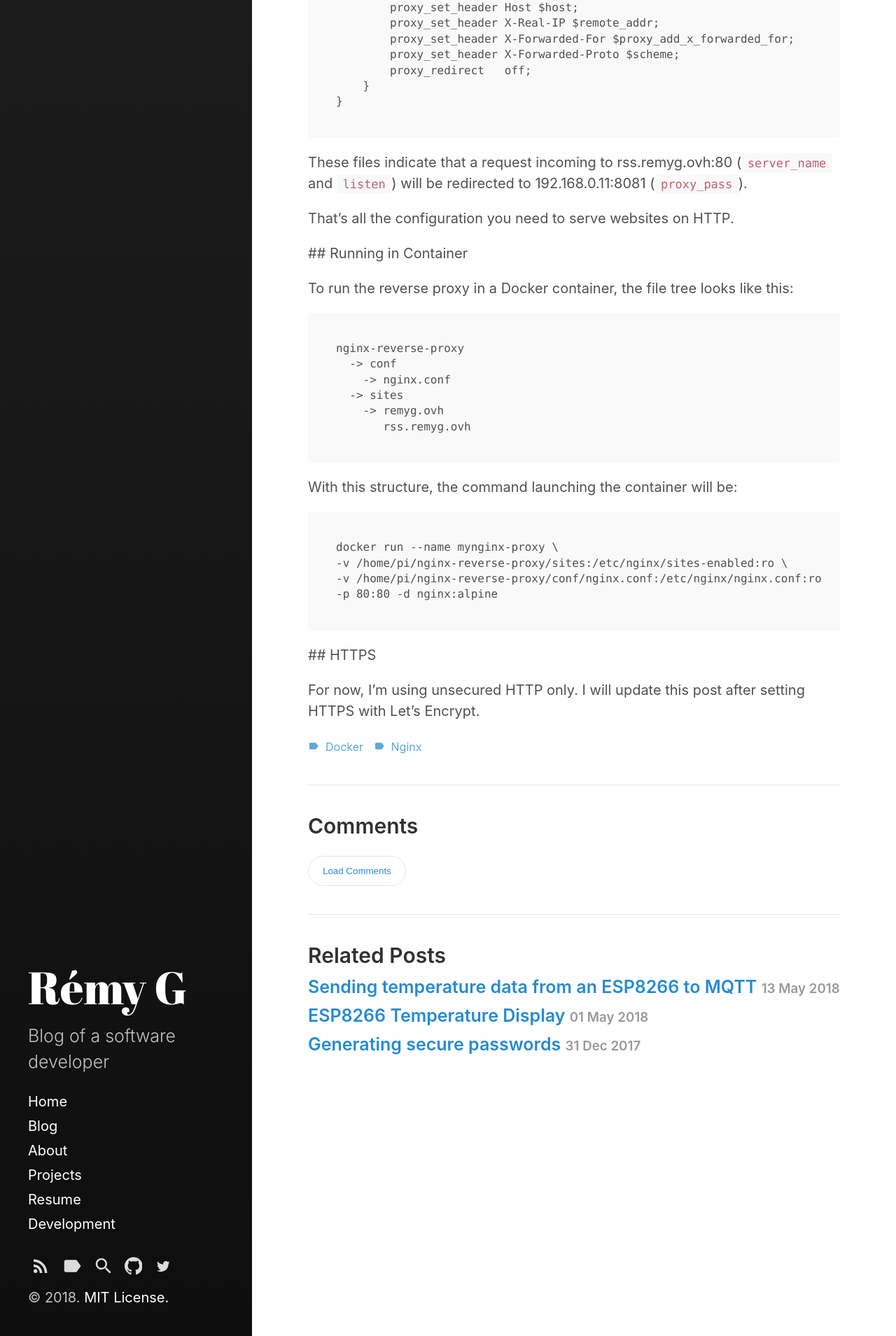
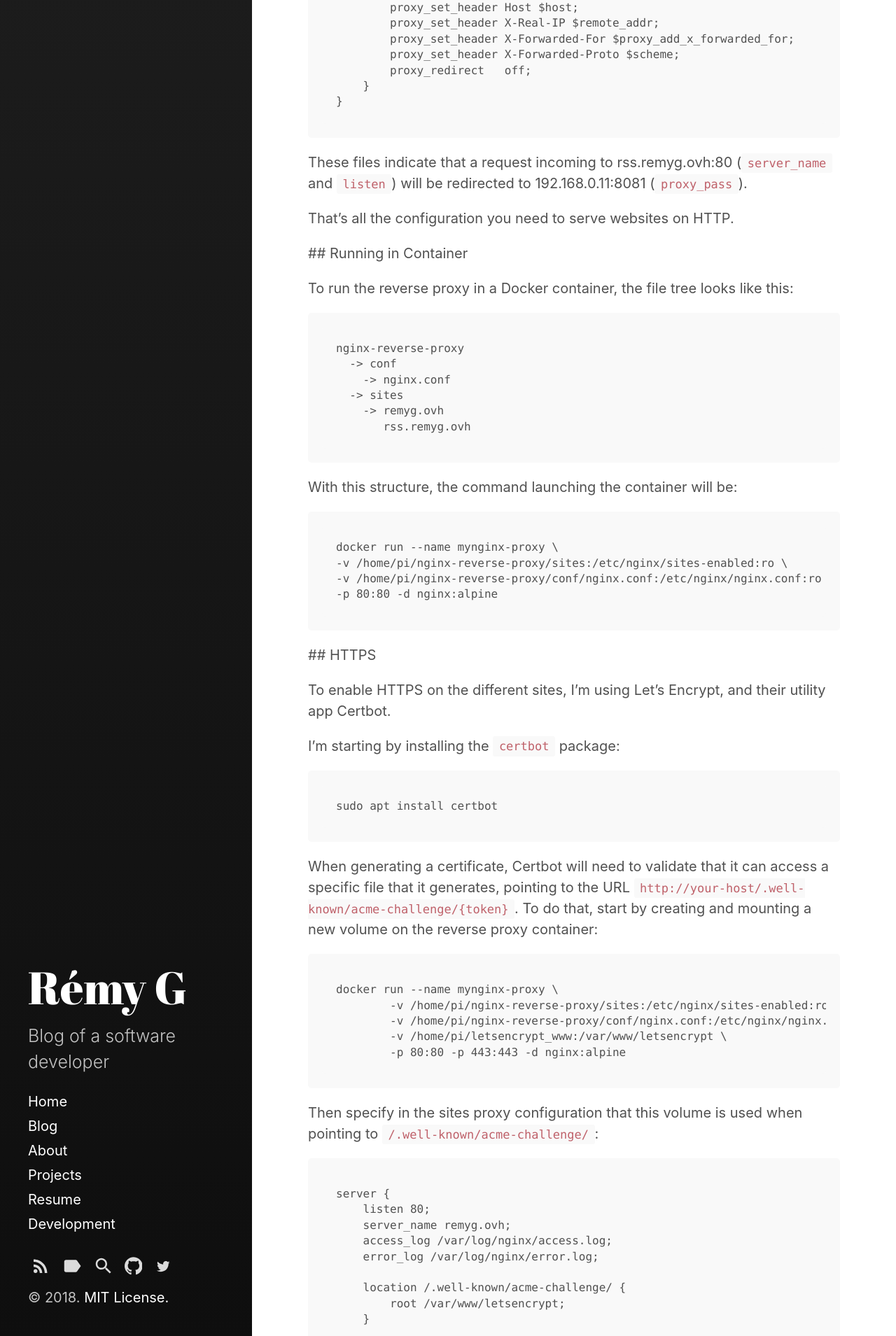
Before and after one commit to RemyG/remyg.ovh, a Jekyll site: the page built from site/blog/_posts/2018-07-29-nginx-reverse-proxy.md, in a window 1280 px wide. Shown: the part 3091-5000 px from the top of the page at 70% size. Built offline with Jekyll 4.4.1, drawn with Linux system fonts in a browser that asks for light colours; comment, search, counter and statistics services are not loaded; some of the changed text lies outside the part shown.

Commit message:
NGINX Reverse Proxy - HTTPS Configuration

````diff
--- a/site/blog/_posts/2018-07-29-nginx-reverse-proxy.md
+++ b/site/blog/_posts/2018-07-29-nginx-reverse-proxy.md
@@ -139,4 +139,109 @@
 
 ## HTTPS
 
-For now, I'm using unsecured HTTP only. I will update this post after setting HTTPS with Let's Encrypt.
+To enable HTTPS on the different sites, I'm using Let's Encrypt, and their utility app Certbot.
+
+I'm starting by installing the ```certbot``` package:
+
+```
+sudo apt install certbot
+```
+
+When generating a certificate, Certbot will need to validate that it can access a specific file that it generates, pointing to the URL ```http://your-host/.well-known/acme-challenge/{token}```. To do that, start by creating and mounting a new volume on the reverse proxy container:
+
+```
+docker run --name mynginx-proxy \
+        -v /home/pi/nginx-reverse-proxy/sites:/etc/nginx/sites-enabled:ro \
+        -v /home/pi/nginx-reverse-proxy/conf/nginx.conf:/etc/nginx/nginx.conf:ro \
+        -v /home/pi/letsencrypt_www:/var/www/letsencrypt \
+        -p 80:80 -p 443:443 -d nginx:alpine
+```
+
+Then specify in the sites proxy configuration that this volume is used when pointing to ```/.well-known/acme-challenge/```:
+
+```
+server {
+    listen 80;
+    server_name remyg.ovh;
+    access_log /var/log/nginx/access.log;
+    error_log /var/log/nginx/error.log;
+
+    location /.well-known/acme-challenge/ {
+        root /var/www/letsencrypt;
+    }
+
+    location / {
+        proxy_pass       http://192.168.0.10:8080;
+        proxy_set_header Host $host;
+        proxy_set_header X-Real-IP $remote_addr;
+        proxy_set_header X-Forwarded-For $proxy_add_x_forwarded_for;
+        proxy_set_header X-Forwarded-Proto $scheme;
+        proxy_redirect   off;
+    }
+}
+```
+
+And reload your NGINX config:
+
+```
+docker exec -it mynginx-proxy nginx -s reload
+```
+
+Now you can generate the certificate(s) :
+
+```
+sudo certbot certonly --authenticator webroot -w /home/pi/letsencrypt_www -d remyg.ovh -d rss.remyg.ovh
+```
+This will generate the ACME challenge files in ```/home/pi/letsencrypt_www```, and validate the challenge. It will also generate the certificates, in ```/etc/letsencrypt/certs/live/remyg.ovh/``` and ```/etc/letsencrypt/certs/live/rss.remyg.ovh/```.
+
+The last step is to use the new certificates, and only allow HTTPS requests.
+
+Start by mounting a new volume, containing the certificates:
+
+```
+docker run --name mynginx-proxy \
+        -v /home/pi/nginx-reverse-proxy/sites:/etc/nginx/sites-enabled:ro \
+        -v /home/pi/nginx-reverse-proxy/conf/nginx.conf:/etc/nginx/nginx.conf:ro \
+        -v /etc/letsencrypt:/etc/nginx/certs \
+        -v /home/pi/letsencrypt_www:/var/www/letsencrypt \
+        -p 80:80 -p 443:443 -d nginx:alpine
+```
+
+Then update your proxy configuration:
+
+```
+server {
+    listen 80;
+    server_name remyg.ovh;
+    access_log /var/log/nginx/access.log;
+    error_log /var/log/nginx/error.log;
+
+    location /.well-known/acme-challenge/ {
+        root /var/www/letsencrypt;
+    }
+
+    location / {
+        return 301 https://$host$request_uri;
+    }
+}
+
+server {
+    listen 443 ssl;
+    server_name remyg.ovh;
+
+    ssl_certificate certs/live/remyg.ovh/fullchain.pem;
+    ssl_certificate_key certs/live/remyg.ovh/privkey.pem;
+
+    location / {
+        proxy_pass       http://192.168.0.10:8080;
+        proxy_set_header Host $host;
+        proxy_set_header X-Real-IP $remote_addr;
+        proxy_set_header X-Forwarded-For $proxy_add_x_forwarded_for;
+        proxy_set_header X-Forwarded-Proto $scheme;
+        proxy_redirect   off;
+    }
+}
+
+```
+
+Reload the NGINX configuration, and you're all set!
````
